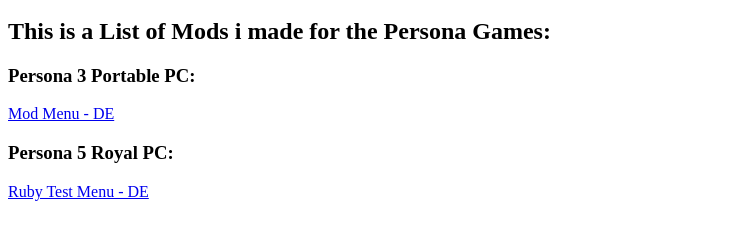
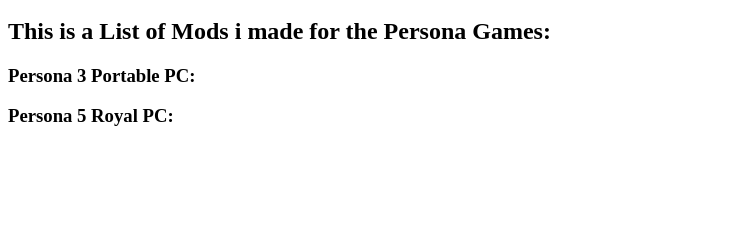
Before and after one commit to CodedRubyChan/CodedRubyChan.github.io, a plain HTML site: page index.html in a window 1280 px wide. Shown: the part 216-456 px from the top of the page, without its empty margins (0-748 px from the left). Drawn offline with Linux system fonts and the light colour scheme.

Commit message:
new update

```diff
--- a/index.html
+++ b/index.html
@@ -17,10 +17,10 @@
 
         <h2>This is a List of Mods i made for the Persona Games:</h2>
         <h3 id="P3PMods">Persona 3 Portable PC:</h3>
-        <a href="files\Mods\Persona3PortablePC\Mod Menu - DE.7z">Mod Menu - DE</a>
+        <!-- <a href="files\Mods\Persona3PortablePC\Mod Menu - DE.7z">Mod Menu - DE</a> -->
 
         <h3 id="P5RMods">Persona 5 Royal PC:</h3>
-        <a href="files\Mods\Persona5RoyalPC\Ruby Test Menu - DE.7z">Ruby Test Menu - DE</a>
+        <!-- <a href="files\Mods\Persona5RoyalPC\Ruby Test Menu - DE.7z">Ruby Test Menu - DE</a> -->
     </body>
 
 </html>
```
Also changed, not shown: 3 other files.
